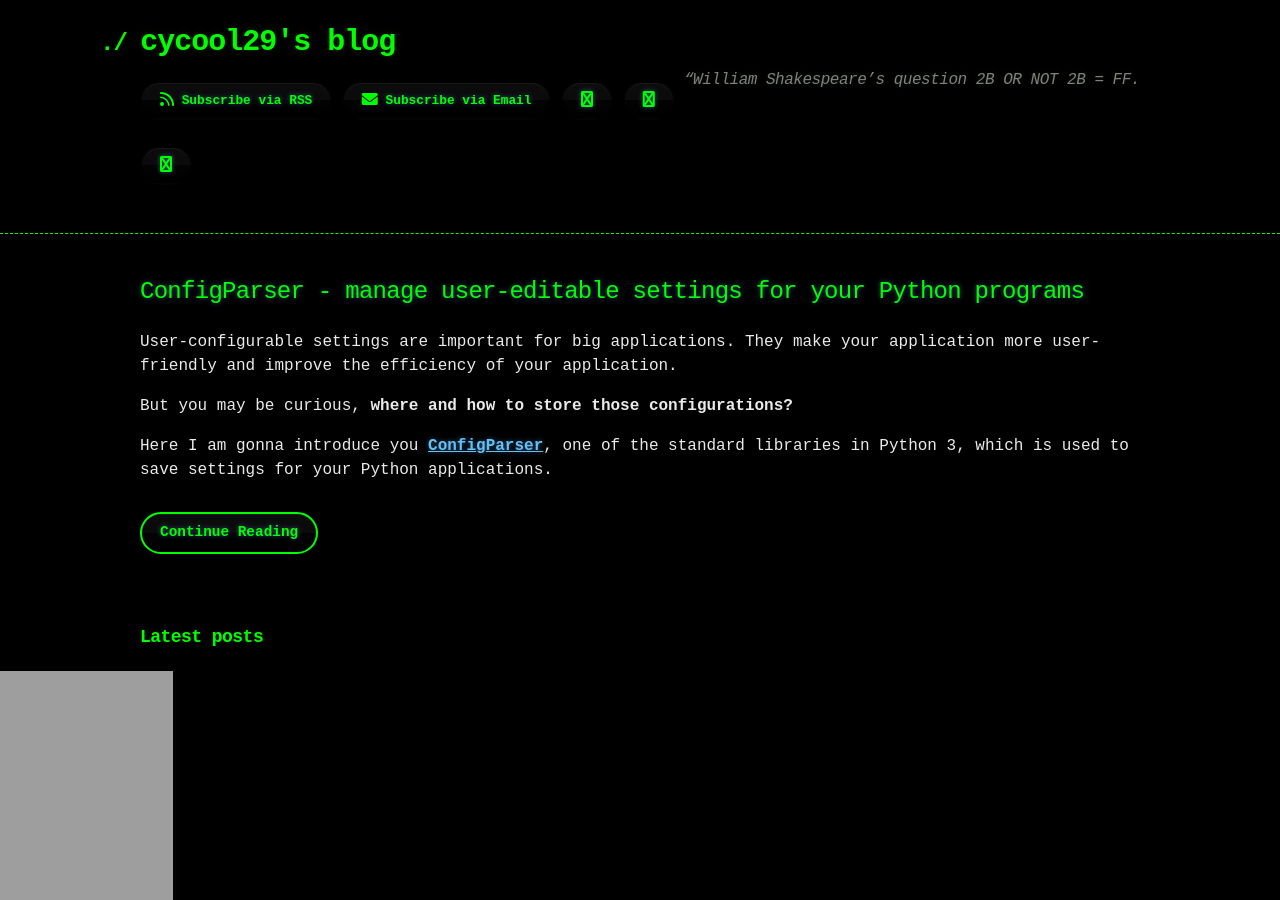
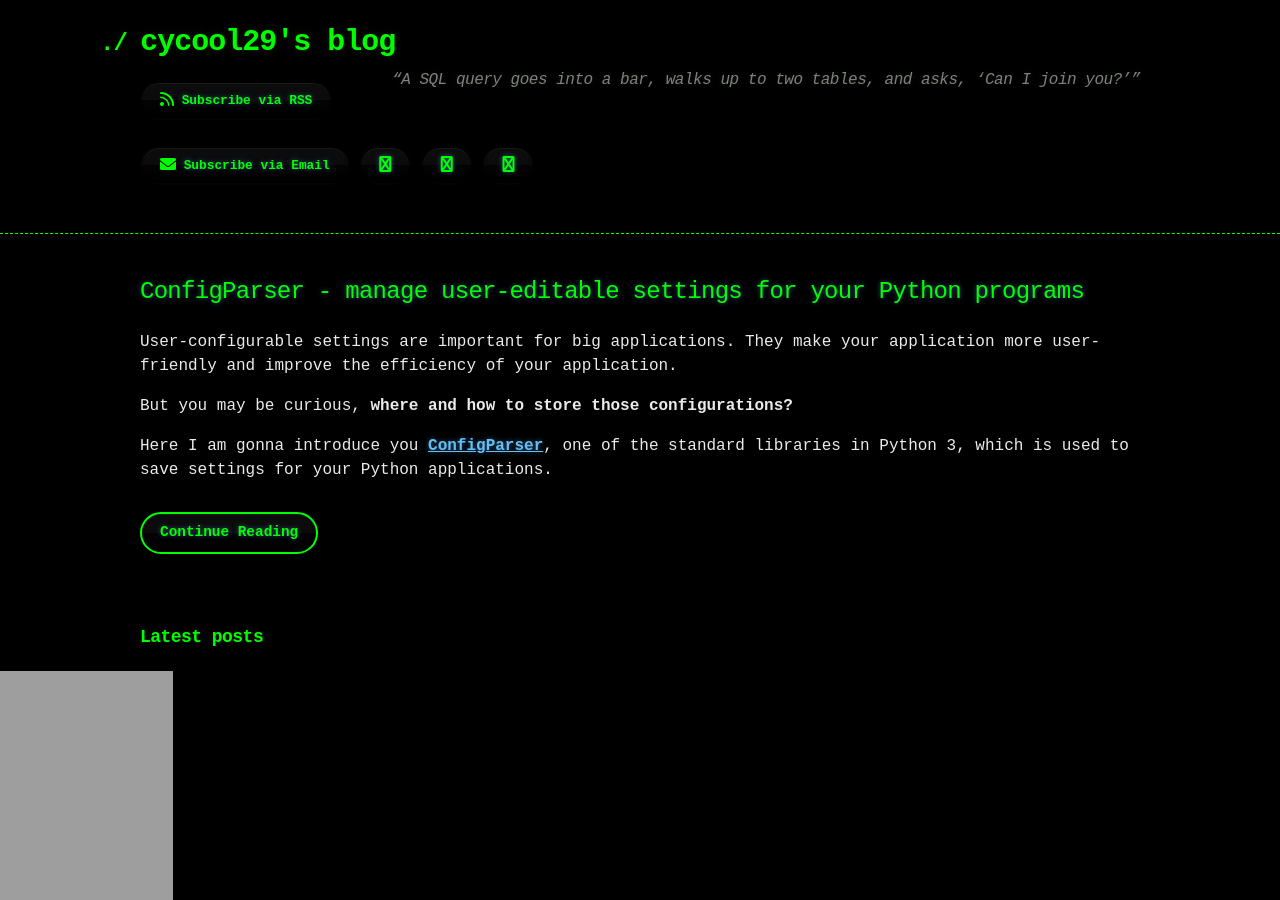
Before and after one commit to cycool29/cycool29.github.io, a Jekyll site: the page built from index.md, in a window 1280 px wide and 900 px high. Built offline with Jekyll 4.4.1, drawn with Linux system fonts in a browser that asks for light colours; a style sheet for code colours, icons or effects is not loaded.

Commit message:
Update quotes

```diff
--- a/_config.yml
+++ b/_config.yml
@@ -1,5 +1,5 @@
 title: cycool29's blog
-description: "“William Shakespeare’s question 2B OR NOT 2B = FF. "
+description: "“A SQL query goes into a bar, walks up to two tables, and asks, ‘Can I join you?’” "
 bio: A high school student. Intermediate in Python, Git, Bash. Learning JavaScript. He/Him. "
 author: cycool29
 url: https://cycool29.github.io
```
